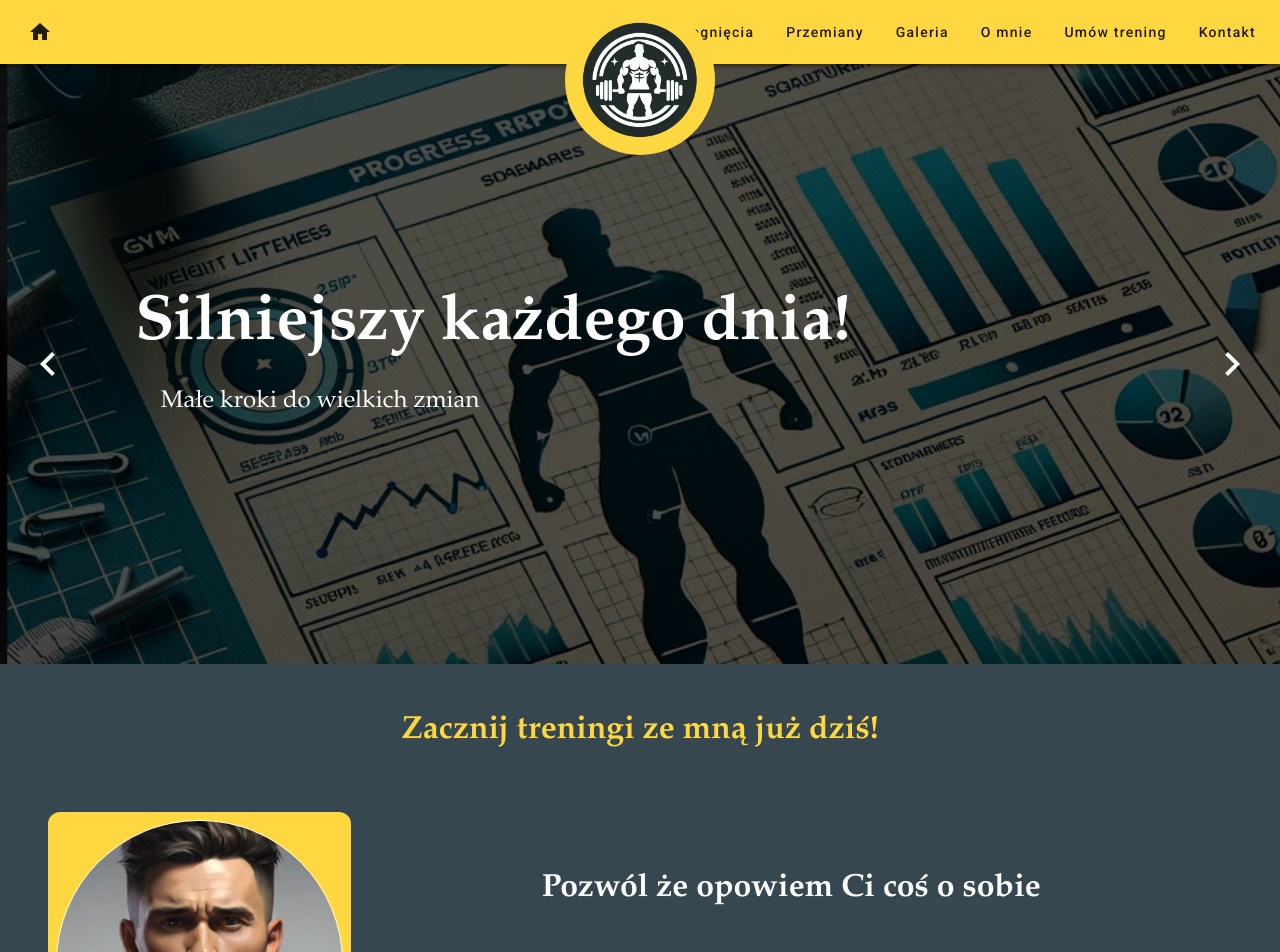
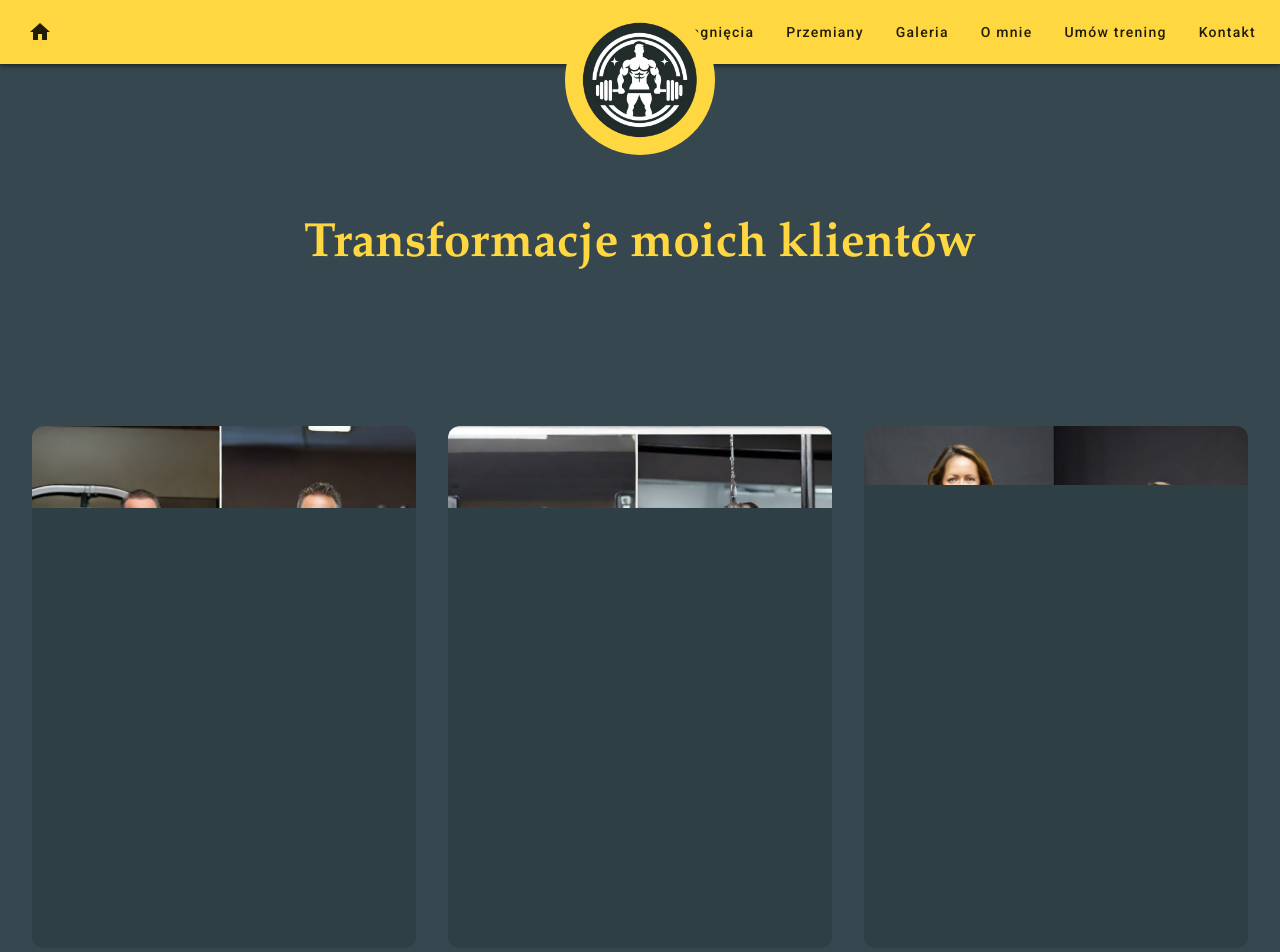
Before and after one commit to Keenus/Recruitment_proj, an Angular app: page /transformations in a window 1280 px wide. Shown: the top 952 px of the page. Built offline with nearby package versions, Linux system fonts and the light colour scheme.

Commit message:
transformations-component edit

```diff
--- a/src/app/app-routing.module.ts
+++ b/src/app/app-routing.module.ts
@@ -4,6 +4,7 @@ import {MainPageComponent} from "./components/main-page/main-page.component";
 import {AboutSectionComponent} from "./components/about-section/about-section.component";
 import {ContactSectionComponent} from "./components/contact-section/contact-section.component";
 import {AchievementsSectionComponent} from "./components/achievements-section/achievements-section.component";
+import {TransformationsSectionComponent} from "./components/transformations-section/transformations-section.component";
 
 const routes: Routes = [
   {
@@ -16,7 +17,7 @@ const routes: Routes = [
   },
   {
     path: 'transformations',
-    component: MainPageComponent
+    component: TransformationsSectionComponent
   },
   {
     path: 'gallery',
--- a/src/app/app.module.ts
+++ b/src/app/app.module.ts
@@ -18,6 +18,7 @@ import {MatInputModule} from "@angular/material/input";
 import {FormsModule} from '@angular/forms';
 import { FooterBarComponent } from './components/footer-bar/footer-bar.component';
 import { AchievementsSectionComponent } from './components/achievements-section/achievements-section.component';
+import { TransformationsSectionComponent } from './components/transformations-section/transformations-section.component';
 
 @NgModule({
   declarations: [
@@ -29,6 +30,7 @@ import { AchievementsSectionComponent } from './components/achievements-section/
     ContactSectionComponent,
     FooterBarComponent,
     AchievementsSectionComponent,
+    TransformationsSectionComponent,
   ],
   imports: [
     BrowserModule,
--- a/src/app/components/achievements-section/achievements-section.component.html
+++ b/src/app/components/achievements-section/achievements-section.component.html
@@ -7,10 +7,10 @@
       </h2>
       <div class="achievement-description">
         <p role="button" (click)="showDetails(achievement.id)">
-          <mat-icon class="scale-2" [textContent]="activeDetails != achievement.id ? 'arrow_drop_down'  : 'arrow_drop_up'"></mat-icon>
-          <span [textContent]="activeDetails != achievement.id ? 'Pokaż szczegóły'  : 'Ukryj szczegóły '"></span>
+          <mat-icon class="scale-2" [textContent]="!activeDetails.includes(achievement.id) ? 'arrow_drop_down'  : 'arrow_drop_up'"></mat-icon>
+          <span [textContent]="!activeDetails.includes(achievement.id) ? 'Pokaż szczegóły'  : 'Ukryj szczegóły '"></span>
         </p>
-        <div class="achievement-more-details" [ngClass]="{'d-none': activeDetails != achievement.id}">
+        <div class="achievement-more-details" [ngClass]="{'d-none': !activeDetails.includes(achievement.id)}">
           <h3>
             {{achievement.description}}
           </h3>
--- a/src/app/components/achievements-section/achievements-section.component.scss
+++ b/src/app/components/achievements-section/achievements-section.component.scss
@@ -48,6 +48,7 @@
             img {
               background: #ffd740;
               max-width: 100%;
+              max-height: 600px;
               object-fit: cover;
               border-radius: 12px;
             }
@@ -69,6 +70,7 @@
       margin: 3rem 0;
     }
     .achievements-list {
+      align-items: flex-start;
       padding-left: 5%;
     }
     .single-achievement {
--- a/src/app/components/achievements-section/achievements-section.component.ts
+++ b/src/app/components/achievements-section/achievements-section.component.ts
@@ -7,7 +7,7 @@ import { Component } from '@angular/core';
 })
 export class AchievementsSectionComponent {
 
-  activeDetails: number = -1;
+  activeDetails: number[] = [];
 
   achievementsList = [
     {
@@ -40,7 +40,7 @@ export class AchievementsSectionComponent {
     },
     {
       id: 4,
-      title: 'Pierwsze miejsce w amatorskich zawodach strongman',
+      title: 'Zwycięstwo w zawodach strongman',
       date: '20.10.2019',
       description: 'Pierwsze miejsce w amatorskich zawodach strongman w kategorii do 90kg w Sosnowcu',
       src: 'assets/images/trophy_2.webp'
@@ -49,10 +49,10 @@ export class AchievementsSectionComponent {
   ]
 
   showDetails(id: number) {
-    if (this.activeDetails === id) {
-      this.activeDetails = -1;
+    if (this.activeDetails.includes(id)) {
+      this.activeDetails = this.activeDetails.filter(item => item !== id);
     } else {
-      this.activeDetails = id;
+      this.activeDetails.push(id);
     }
   }
 }
--- /dev/null
+++ b/src/app/components/transformations-section/transformations-section.component.html
@@ -0,0 +1,26 @@
+<div class="section-container">
+  <div class="section-header">
+    <h2>Transformacje moich klientów</h2>
+  </div>
+  <div class="transform-list">
+    <div class="transform-item" *ngFor="let item of clientsTransformations">
+      <div class="item-image">
+        <img src="{{item.image}}" alt="{{item.client}}">
+      </div>
+      <div class="item-content">
+        <div class="item-header">
+          <h3>{{item.client}}
+            <small>-{{item.weight_before - item.weight_after}}kg</small>
+          </h3>
+        </div>
+        <div class="item-description">
+          <p><span>Waga początkowa:</span><b>{{item.weight_before}}kg</b></p>
+          <p><span>Waga końcowa:</span><b class="text-yellow">{{item.weight_after}}kg</b></p>
+          <p><span>Czas:</span><b>{{item.duration}} dni</b></p>
+          <p><span>Dieta:</span><b>{{item.diet}}</b></p>
+          <p>{{item.description}}</p>
+        </div>
+      </div>
+    </div>
+  </div>
+</div>
--- /dev/null
+++ b/src/app/components/transformations-section/transformations-section.component.scss
@@ -0,0 +1,126 @@
+.section-container {
+  margin: 4rem 1rem;
+  font-size: 1.2rem;
+  .section-header {
+    text-align: center;
+    padding: 0 0 3rem;
+    margin: 0 0 3rem;
+    color: #ffd740;
+    font-size: 2rem;
+    border-bottom: 1px solid #ffd740;
+  }
+  .transform-list {
+    display: flex;
+    flex-direction: column;
+    gap: 2rem;
+    .transform-item {
+      display: flex;
+      flex-direction: column;
+      padding: 1rem 0;
+      flex: 1;
+      .item-image {
+        img {
+          background: #ffd740;
+          width: 100%;
+          height: 100%;
+          object-fit: cover;
+          border-radius: 12px 12px 0 0;
+        }
+      }
+      .item-content {
+        display: flex;
+        flex-direction: column;
+        gap: 1rem;
+        background: #2e3f46;
+        padding: 1rem 2rem;
+        border-radius: 0 0 12px 12px;
+        .item-header {
+          gap: 1rem;
+          h3 {
+            display: flex;
+            align-items: center;
+            justify-content: space-between;
+            margin: 0;
+            color: #fff;
+            small {
+              color: #ffd740;
+              font-size: 0.8rem;
+            }
+          }
+        }
+        .item-description {
+          display: flex;
+          flex-direction: column;
+          gap: 1rem;
+          color: #fff;
+          p {
+            margin: 0;
+            display: flex;
+            justify-content: space-between;
+            b{
+              flex-basis: 50%;
+              text-align: right;
+            }
+            &:last-child {
+              border-top: 1px solid #ffd740;
+              padding-top: 1rem;
+            }
+          }
+        }
+      }
+    }
+  }
+}
+.text-yellow {
+  color: #ffd740;
+}
+
+@media (min-width: 768px) {
+  .section-container {
+    padding: 3rem 0 0;
+    margin: 4rem 2rem;
+    .section-header {
+      border-bottom: none;
+    }
+    .transform-list {
+      flex-direction: row;
+      .transform-item{
+        position: relative;
+        .item-content {
+          position: absolute;
+          bottom: 0;
+          background: transparent;
+          padding: 2rem;
+          max-height: 100%;
+          transition: ease 0.3s;
+          cursor: text;
+          .item-header {
+            visibility: hidden;
+            h3 {
+              font-size: 3rem;
+              small {
+                font-size: 1.5rem;
+              }
+            }
+          }
+          .item-description {
+            visibility: hidden;
+        }
+        }
+        &:hover {
+         .item-content {
+           background: #2e3f46cc;
+
+           .item-header {
+             visibility: visible;
+           }
+
+           .item-description {
+             visibility: visible;
+           }
+         }
+        }
+      }
+    }
+  }
+}
--- /dev/null
+++ b/src/app/components/transformations-section/transformations-section.component.ts
@@ -0,0 +1,47 @@
+import { Component } from '@angular/core';
+
+@Component({
+  selector: 'app-transformations-section',
+  templateUrl: './transformations-section.component.html',
+  styleUrls: ['./transformations-section.component.scss']
+})
+export class TransformationsSectionComponent {
+
+  clientsTransformations = [
+    {
+      id: 0,
+      client: 'Zbigniew',
+      title: '30 kg w 9 miesięcy',
+      description: 'Zbigniew zrzucił 30 kg w 9 miesięcy. Zmienił swoje nawyki żywieniowe i zaczął regularnie ćwiczyć. Teraz czuje się dużo lepiej i ma więcej energii.',
+      weight_before: 120,
+      weight_after: 90,
+      duration: 270,
+      image: 'assets/images/transformations_3.webp',
+      diet: 'Proste dania z dużą ilością białka.'
+    },
+    {
+      id: 1,
+      client: 'Zenon',
+      title: '12 kg w 6 miesięcy',
+      description: 'Zenon zrzucił 12 kg w 6 miesięcy. Celem było zrzucenie tkanki tłuszczowej i zbudowanie masy mięśniowej. Mając 40 lat, Zenon pokazał, że nigdy nie jest za późno na zmiany.',
+      weight_before: 86,
+      weight_after: 74,
+      duration: 180,
+      image: 'assets/images/transformations_1.webp',
+      diet: 'Dania głównie z jajek i ryżu.'
+    },
+    {
+      id: 2,
+      client: 'Żaneta',
+      title: '6kg w 6 miesiące',
+      description: 'Celem było zbudowanie masy mięśniowej i zrzucenie tkanki tłuszczowej. Żaneta zrzuciła 6 kg w 6 miesięcy. Jej tkanka tłuszczowa spadła o 5% a masa mięśniowa wzrosła o 3%.',
+      weight_before: 65,
+      weight_after: 59,
+      duration: 180,
+      image: 'assets/images/transformations_2.webp',
+      diet: 'Dania z dużą ilością białka i warzyw.'
+    },
+
+  ]
+
+}
```
Also changed, not shown: 1 other file (tests, documents, lock files or other folders).
